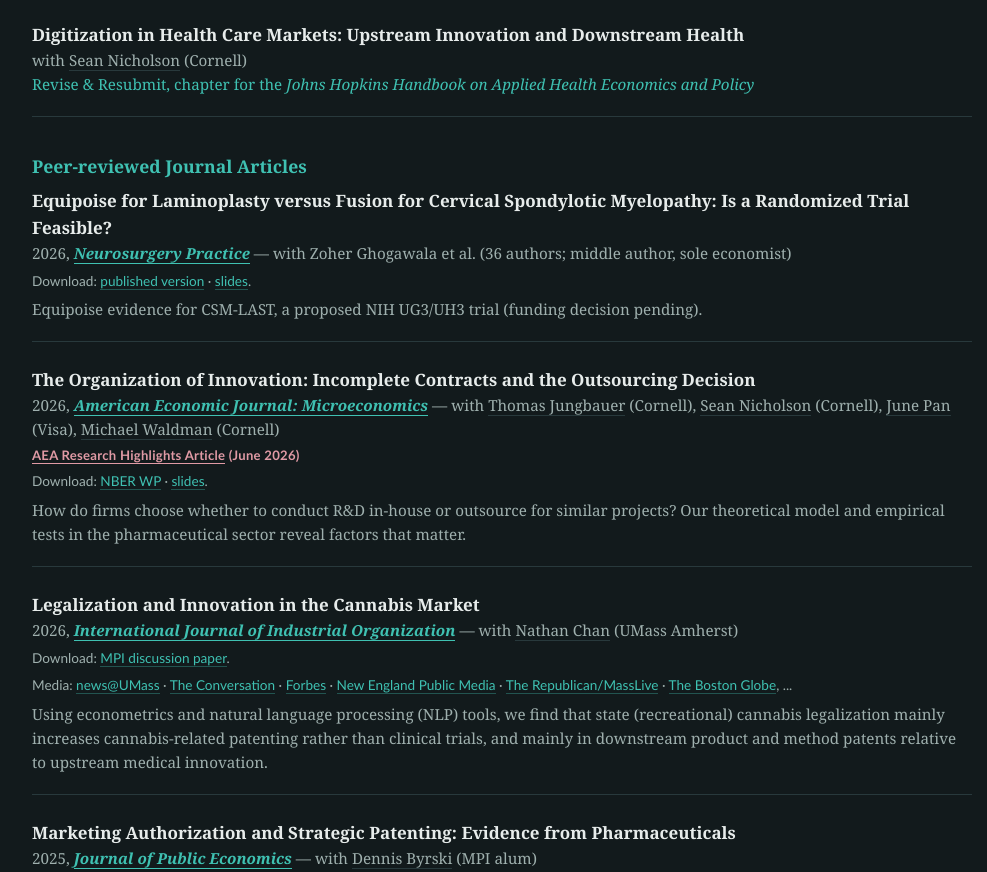
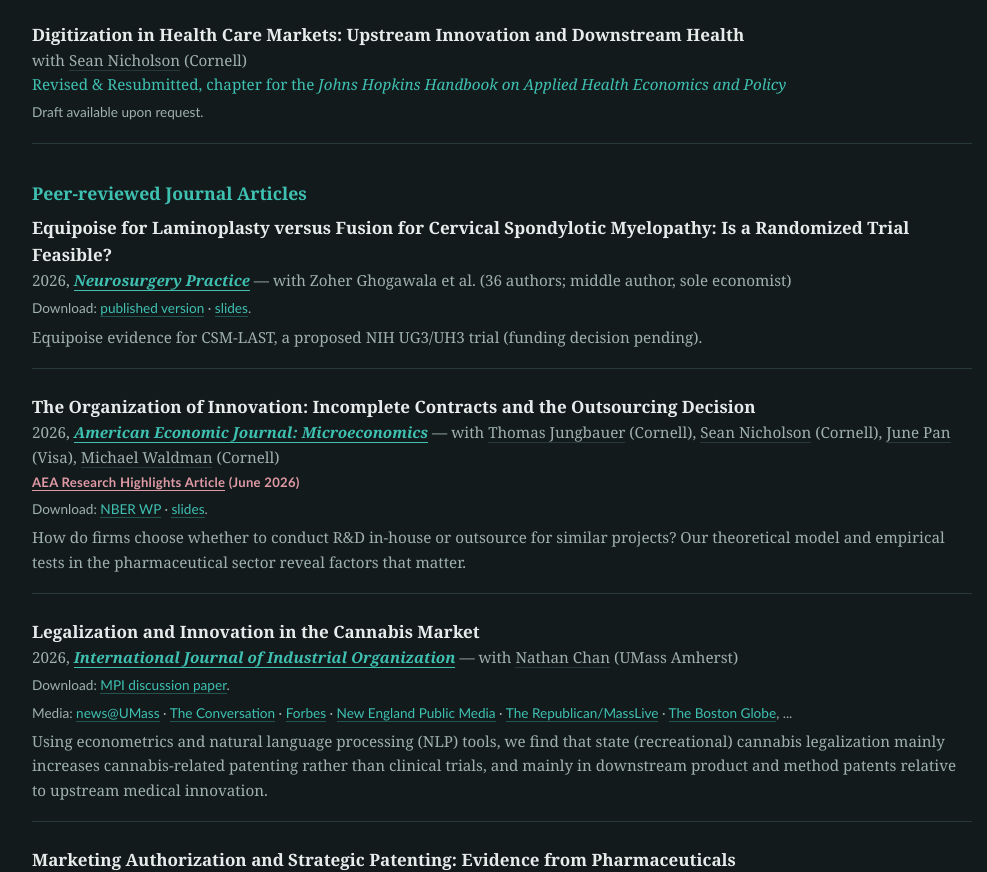
Before and after one commit to LucyXiaoluWang/lucyxiaoluwang.github.io, a plain HTML site: page index.html in a window 1280 px wide. Shown: the part 1781-2653 px from the top of the page, without its empty margins (138-1125 px from the left). Drawn offline with Linux system fonts and the light colour scheme.

Commit message:
Book chapter: Revised & Resubmitted status, add draft-upon-request line
Co-Authored-By: Claude Fable 5 <noreply@anthropic.com>

```diff
--- a/index.html
+++ b/index.html
@@ -228,7 +228,8 @@
     <div class="paper">
       <div class="ttl">Digitization in Health Care Markets: Upstream Innovation and Downstream Health</div>
       <div class="meta">with <a href="https://publicpolicy.cornell.edu/people/sean-nicholson/">Sean Nicholson</a> (Cornell)</div>
-      <div class="meta rr">Revise &amp; Resubmit, chapter for the <em>Johns Hopkins Handbook on Applied Health Economics and Policy</em></div>
+      <div class="meta rr">Revised &amp; Resubmitted, chapter for the <em>Johns Hopkins Handbook on Applied Health Economics and Policy</em></div>
+      <div class="dl">Draft available upon request.</div>
     </div>
 
     <h3>Peer-reviewed Journal Articles</h3>
```
